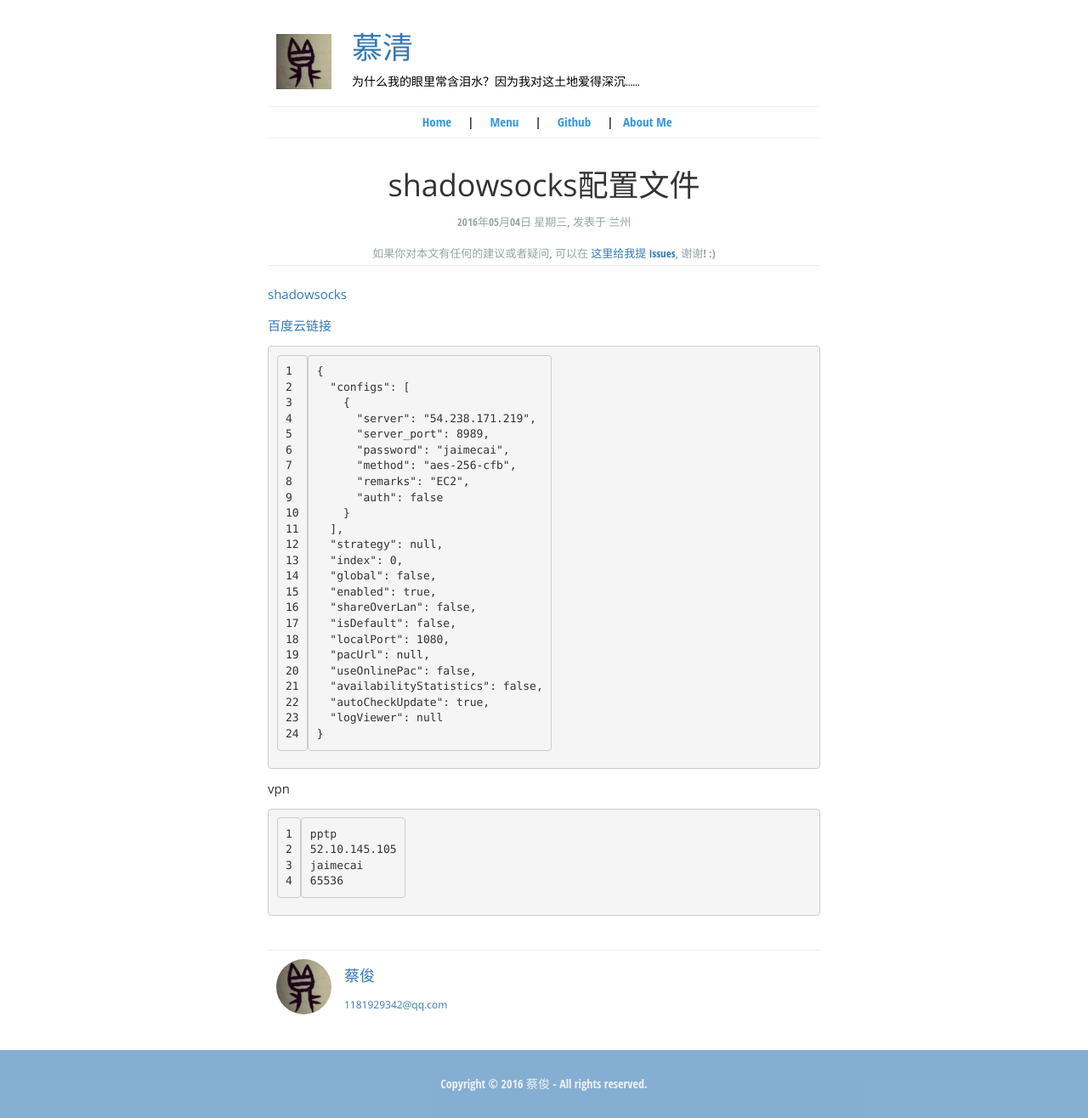
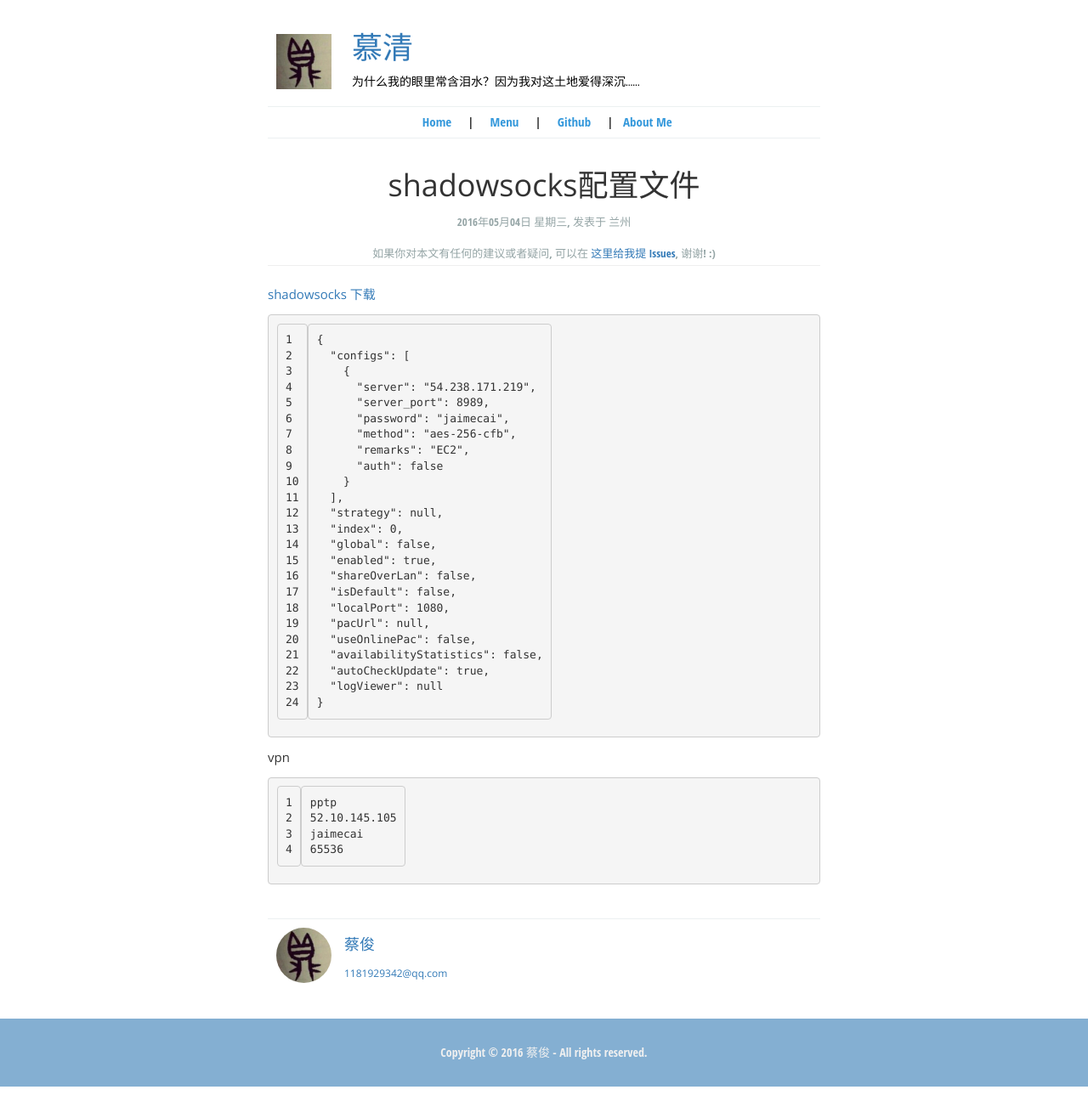
Before and after one commit to jaimecai/jaimecai.github.io, a Jekyll site: the page built from _posts/2016-05-04-sscfg.md, in a window 1280 px wide. Shown: the whole page at 85% size. Built offline with Jekyll 4.4.1, drawn with Linux system fonts in a browser that asks for light colours; after the commit the page ends 1279 px from its top, so only the background shows below that.

Commit message:
Update 2016-05-04-sscfg.md

````diff
--- a/_posts/2016-05-04-sscfg.md
+++ b/_posts/2016-05-04-sscfg.md
@@ -6,9 +6,7 @@ location: 兰州
 pulished: true
 excerpt_separator: "##"
 ---
-[shadowsocks](https://github.com/shadowsocks/shadowsocks-windows/releases)
-
-[百度云链接](http://pan.baidu.com/s/1i5Q2EJr)
+[shadowsocks](https://github.com/shadowsocks/shadowsocks-windows/releases) [下载](file/Shadowsocks.exe)
 
 ```
 {
````
